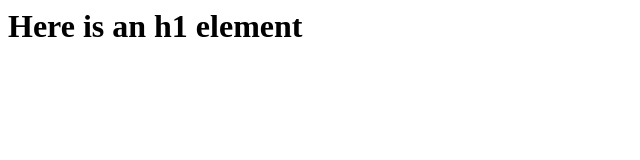
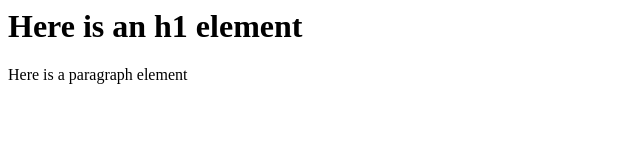
Before and after one commit to rcordero01/Conecta4, a plain HTML site: page index.html in a window 1280 px wide. Shown: the whole page, without its empty margins (0-640 px from the left). Drawn offline with Linux system fonts and the light colour scheme.

Commit message:
Practice

```diff
--- a/index.html
+++ b/index.html
@@ -1 +1,2 @@
 <h1>Here is an h1 element</h1>
+<p>Here is a paragraph element</p>
```
